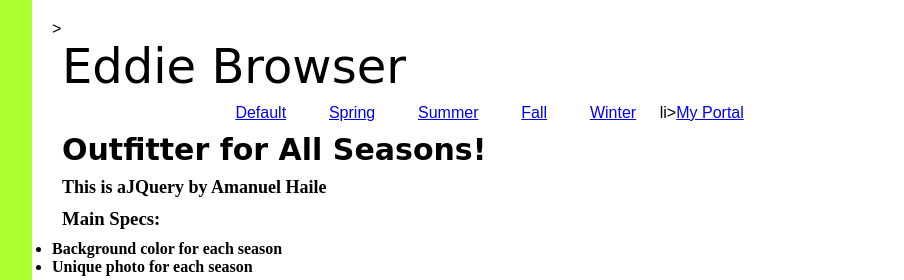
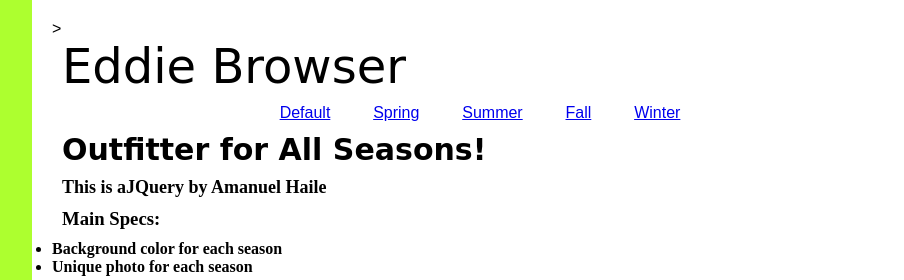
Before and after one commit to AmanuelHaile/seasonalstyles, a plain HTML site: page index.html in a window 1280 px wide. Shown: the top 280 px of the page, 108-1012 px from the left. Drawn offline with nearby package versions, Linux system fonts and the light colour scheme; a web font is replaced by a local one.

Commit message:
Update index.html

```diff
--- a/index.html
+++ b/index.html
@@ -65,7 +65,6 @@
 				<li class="seasons"><a href="Summer">Summer</a></li>
 				<li class="seasons"><a href="Fall">Fall</a></li>
 				<li class="seasons"><a href="Winter">Winter</a></li>
-				li><a href="https://teweldea.github.io/portal-it121/" target="_blank">My Portal</a></li>
 			</ul>
 		</nav>
 	</header>
```
